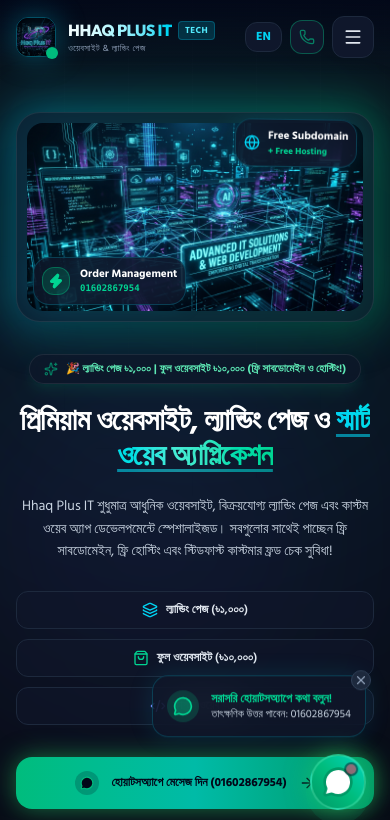
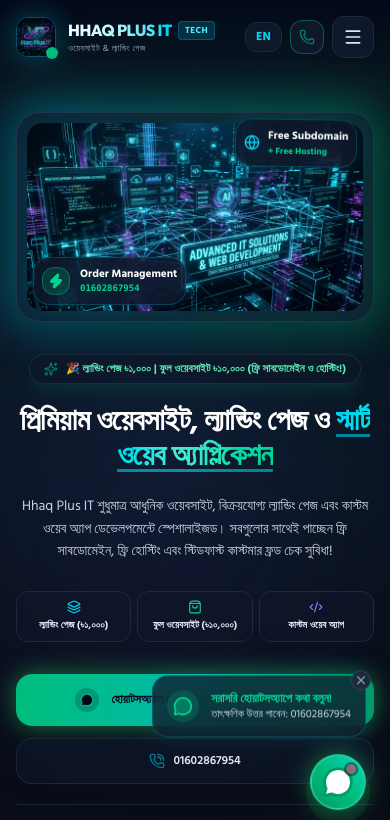
Before and after one commit to m-anwarulkarim/Haq-Plus-IT, a React (Vite) app: page / in a window 390 px wide. Shown: the top 820 px of the page. Built offline with nearby package versions, Linux system fonts and the light colour scheme.

Commit message:
Show 3 feature pills in 1 horizontal row on mobile screens

```diff
--- a/src/components/Hero.tsx
+++ b/src/components/Hero.tsx
@@ -87,19 +87,19 @@
               )}
             </p>
 
-            {/* Direct Feature Bullets */}
-            <div className="grid grid-cols-1 sm:grid-cols-3 gap-2.5 sm:gap-3 pt-2 max-w-xl mx-auto lg:mx-0 text-xs font-semibold text-slate-200">
-              <div className="flex items-center justify-center lg:justify-start gap-2 bg-slate-900/60 p-2.5 rounded-xl border border-slate-800">
-                <Layers className="w-4 h-4 text-cyan-400 flex-shrink-0" />
-                <span>{t('ল্যান্ডিং পেজ (৳১,০০০)', 'Landing Page (1k BDT)')}</span>
+            {/* Direct Feature Bullets - 1 HORIZONTAL ROW ON MOBILE */}
+            <div className="grid grid-cols-3 gap-1.5 sm:gap-3 pt-2 max-w-xl mx-auto lg:mx-0 text-[10px] sm:text-xs font-bold text-slate-200">
+              <div className="flex flex-col sm:flex-row items-center justify-center lg:justify-start gap-1 sm:gap-2 bg-slate-900/60 px-1 sm:px-3 py-2 sm:py-2.5 rounded-xl border border-slate-800 text-center sm:text-left">
+                <Layers className="w-3.5 h-3.5 sm:w-4 sm:h-4 text-cyan-400 flex-shrink-0" />
+                <span className="truncate">{t('ল্যান্ডিং পেজ (৳১,০০০)', 'Landing Page (1k)')}</span>
               </div>
-              <div className="flex items-center justify-center lg:justify-start gap-2 bg-slate-900/60 p-2.5 rounded-xl border border-slate-800">
-                <ShoppingBag className="w-4 h-4 text-emerald-400 flex-shrink-0" />
-                <span>{t('ফুল ওয়েবসাইট (৳১০,০০০)', 'Full Website (10k BDT)')}</span>
+              <div className="flex flex-col sm:flex-row items-center justify-center lg:justify-start gap-1 sm:gap-2 bg-slate-900/60 px-1 sm:px-3 py-2 sm:py-2.5 rounded-xl border border-slate-800 text-center sm:text-left">
+                <ShoppingBag className="w-3.5 h-3.5 sm:w-4 sm:h-4 text-emerald-400 flex-shrink-0" />
+                <span className="truncate">{t('ফুল ওয়েবসাইট (৳১০,০০০)', 'Full Website (10k)')}</span>
               </div>
-              <div className="flex items-center justify-center lg:justify-start gap-2 bg-slate-900/60 p-2.5 rounded-xl border border-slate-800">
-                <Code2 className="w-4 h-4 text-indigo-400 flex-shrink-0" />
-                <span>{t('কাস্টম ওয়েব অ্যাপ', 'Custom Web App')}</span>
+              <div className="flex flex-col sm:flex-row items-center justify-center lg:justify-start gap-1 sm:gap-2 bg-slate-900/60 px-1 sm:px-3 py-2 sm:py-2.5 rounded-xl border border-slate-800 text-center sm:text-left">
+                <Code2 className="w-3.5 h-3.5 sm:w-4 sm:h-4 text-indigo-400 flex-shrink-0" />
+                <span className="truncate">{t('কাস্টম ওয়েব অ্যাপ', 'Custom Web App')}</span>
               </div>
             </div>
 
```
